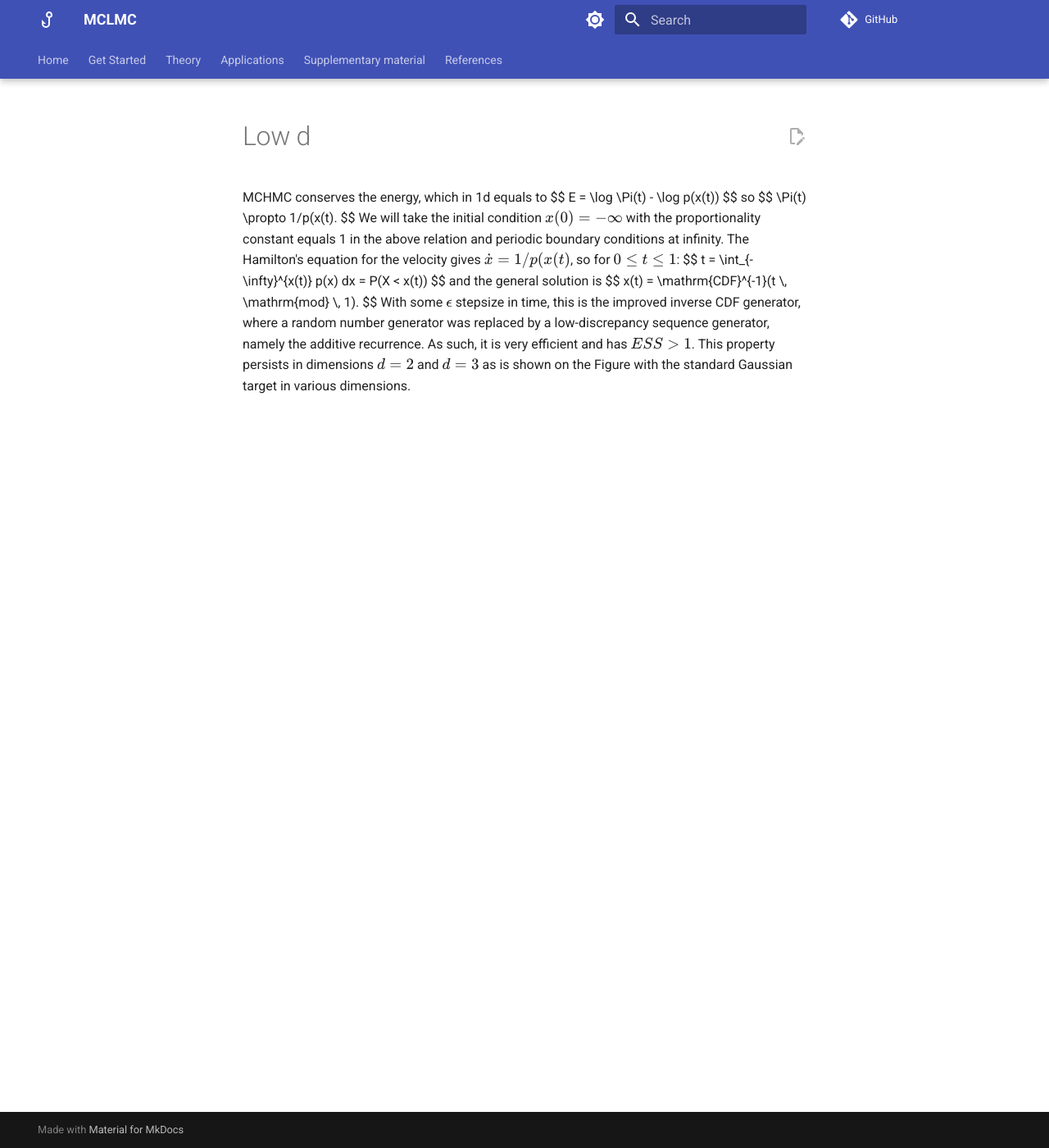
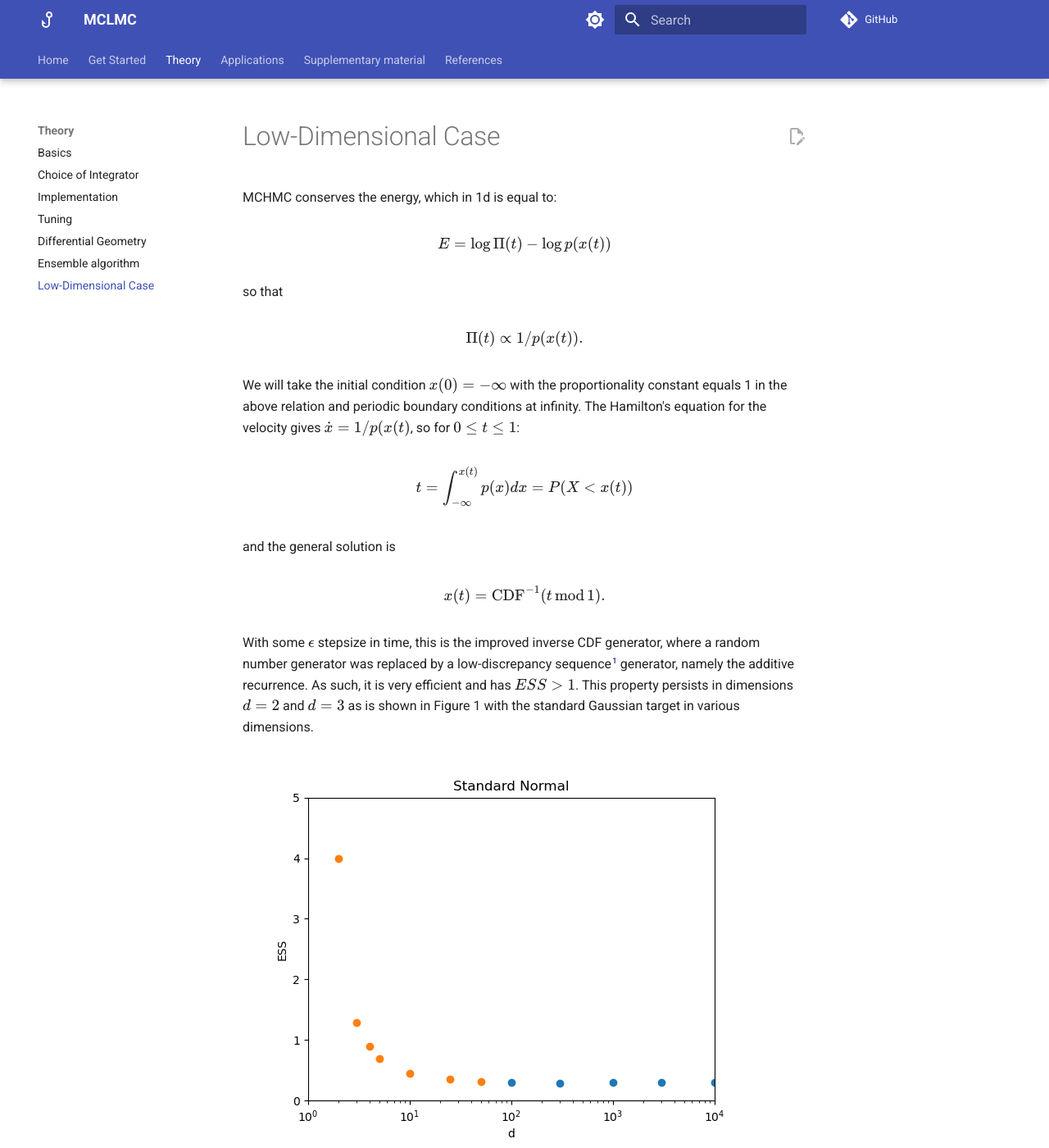
Before and after one commit to reubenharry/mclmc-docs, an MkDocs documentation site: the page built from docs/low_d.md, in a window 1280 px wide and 1400 px high. Shown: the whole window at 82% size. Built offline with MkDocs 1.6.1 and Material for MkDocs 9.7.7, drawn with Linux system fonts in a browser that asks for light colours; comment, search, counter and statistics services are not loaded; some of the changed text lies outside the part shown.

Commit message:
add image, add link, fix typo

```diff
--- a/docs/low_d.md
+++ b/docs/low_d.md
@@ -1,18 +1,30 @@
 
-MCHMC conserves the energy, which in 1d equals to
+MCHMC conserves the energy, which in 1d is equal to:
+
 $$
     E = \log \Pi(t) - \log p(x(t))
 $$
-so
+
+so that
+
 $$
-    \Pi(t) \propto 1/p(x(t).
+    \Pi(t) \propto 1/p(x(t)).
 $$
+
 We will take the initial condition $x(0) = -\infty$ with the proportionality constant equals 1 in the above relation and periodic boundary conditions at infinity. The Hamilton's equation for the velocity gives $\dot{x} = 1/p(x(t)$, so for $0 \leq t \leq 1$:
+
 $$
     t = \int_{-\infty}^{x(t)} p(x) dx = P(X < x(t))
 $$
+
 and the general solution is
+
 $$
     x(t) = \mathrm{CDF}^{-1}(t \, \mathrm{mod} \, 1).
 $$
-With some $\epsilon$ stepsize in time, this is the improved inverse CDF generator, where a random number generator was replaced by a low-discrepancy sequence generator, namely the additive recurrence. As such, it is very efficient and has $ESS > 1$. This property persists in dimensions $d = 2$ and $d = 3$ as is shown on the Figure with the standard Gaussian target in various dimensions.
+
+With some $\epsilon$ stepsize in time, this is the improved inverse CDF generator, where a random number generator was replaced by a low-discrepancy sequence[^1] generator, namely the additive recurrence. As such, it is very efficient and has $ESS > 1$. This property persists in dimensions $d = 2$ and $d = 3$ as is shown in Figure 1 with the standard Gaussian target in various dimensions.
+
+![Figure 1](img/ess_low_dimensions.png)
+
+[^1]: https://en.wikipedia.org/wiki/Low-discrepancy_sequence
--- a/mkdocs.yml
+++ b/mkdocs.yml
@@ -128,6 +128,7 @@ nav:
     - Tuning: tuning.md
     - Differential Geometry: diffgeo.md
     - Ensemble algorithm: ensemble.md
+    - Low-Dimensional Case: low_d.md
   - Applications: applications.md
   - Supplementary material:
     - Index: supplementary.md
```
Also changed, not shown: docs/img/ess_low_dimensions.png (added).
